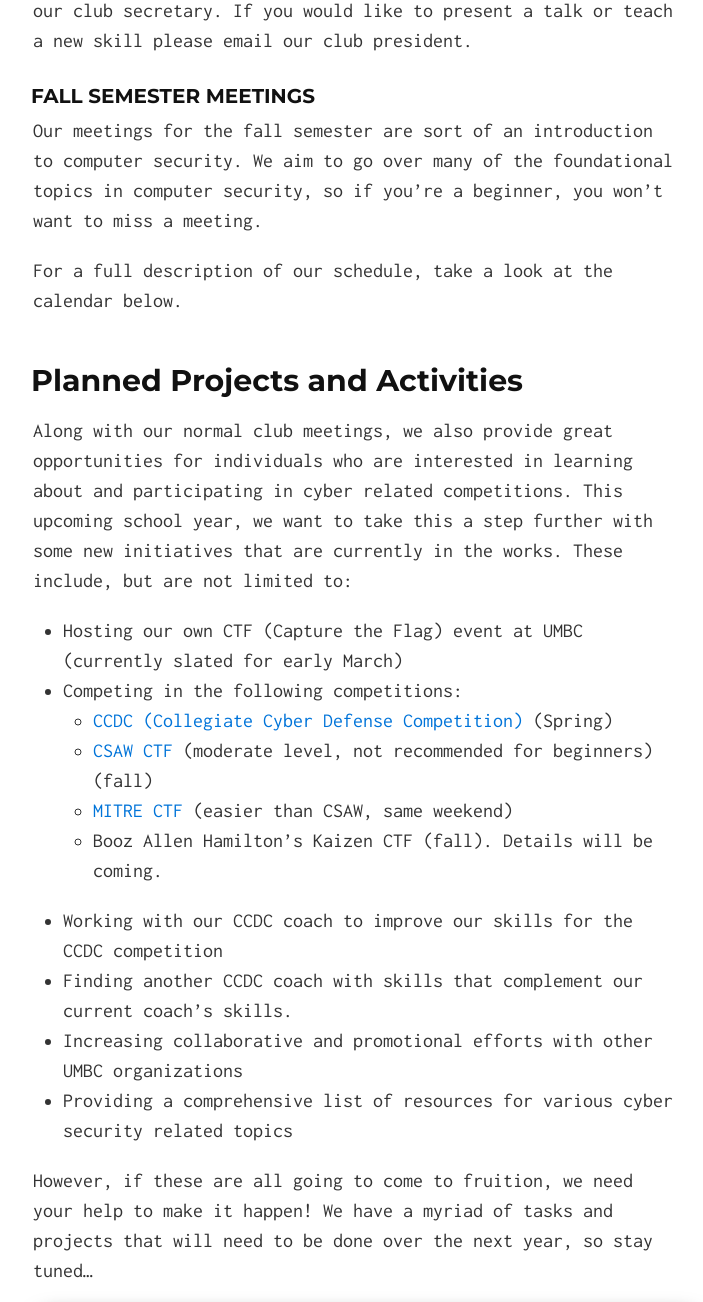
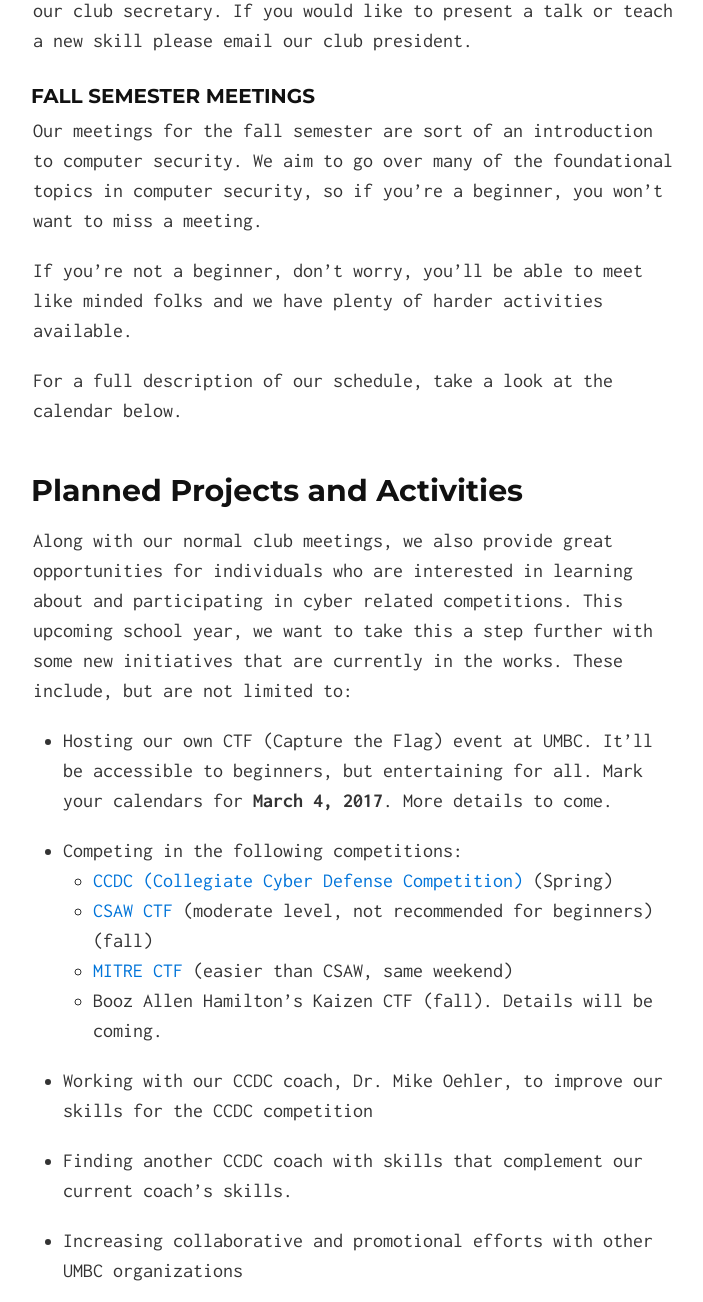
Before and after one commit to UMBCCyberDawgs/umbccyberdawgs.github.io, a Jekyll site: the page built from index.md, in a window 1280 px wide and 1400 px high, scrolled down 1344 px, cut to the strip 0-1302 px from the top of the window. Shown: the whole strip, without its empty margins (287-990 px from the left). Built offline with Jekyll 4.4.1, drawn with Linux system fonts in a browser that asks for light colours; some of the changed text lies outside the part shown.

Commit message:
Further updates based on fall plans.
Thanks @bvanek for your thoughts.

```diff
--- a/index.md
+++ b/index.md
@@ -49,6 +49,9 @@ Our meetings for the fall semester are sort of an introduction to computer
 security. We aim to go over many of the foundational topics in computer
 security, so if you're a beginner, you won't want to miss a meeting.
 
+If you're not a beginner, don't worry, you'll be able to meet like minded folks
+and we have plenty of harder activities available.
+
 For a full description of our schedule, take a look at the calendar below.
 
 ## Planned Projects and Activities
@@ -59,8 +62,10 @@ related competitions. This upcoming school year, we want to take this a step
 further with some new initiatives that are currently in the works. These
 include, but are not limited to:
 
-* Hosting our own CTF (Capture the Flag) event at UMBC (currently slated for
-early March)
+* Hosting our own CTF (Capture the Flag) event at UMBC. It'll be accessible to
+beginners, but entertaining for all. Mark your calendars for **March 4, 2017**.
+More details to come.
+
 * Competing in the following competitions:
     * [CCDC (Collegiate Cyber Defense Competition)](http://maccdc.org/) (Spring)
     * [CSAW CTF](https://csaw.engineering.nyu.edu/ctf)
@@ -68,11 +73,19 @@ early March)
     * [MITRE CTF](https://www.mitre.org/news/corporate-events/capture-the-flag-ctf-2016)
       (easier than CSAW, same weekend)
     * Booz Allen Hamilton's Kaizen CTF (fall). Details will be coming.
-* Working with our CCDC coach to improve our skills for the CCDC competition
+
+* Working with our CCDC coach, Dr. Mike Oehler, to improve our skills for the
+CCDC competition
+
 * Finding another CCDC coach with skills that complement our current coach's
 skills.
+
 * Increasing collaborative and promotional efforts with other UMBC organizations
+
 * Providing a comprehensive list of resources for various cyber security related topics
+
+* Developing resources/a curriculum for a potential "active cyber defense"
+course.
 
 However, if these are all going to come to fruition, we need your help to
 make it happen! We have a myriad of tasks and projects that will need to be done
```
